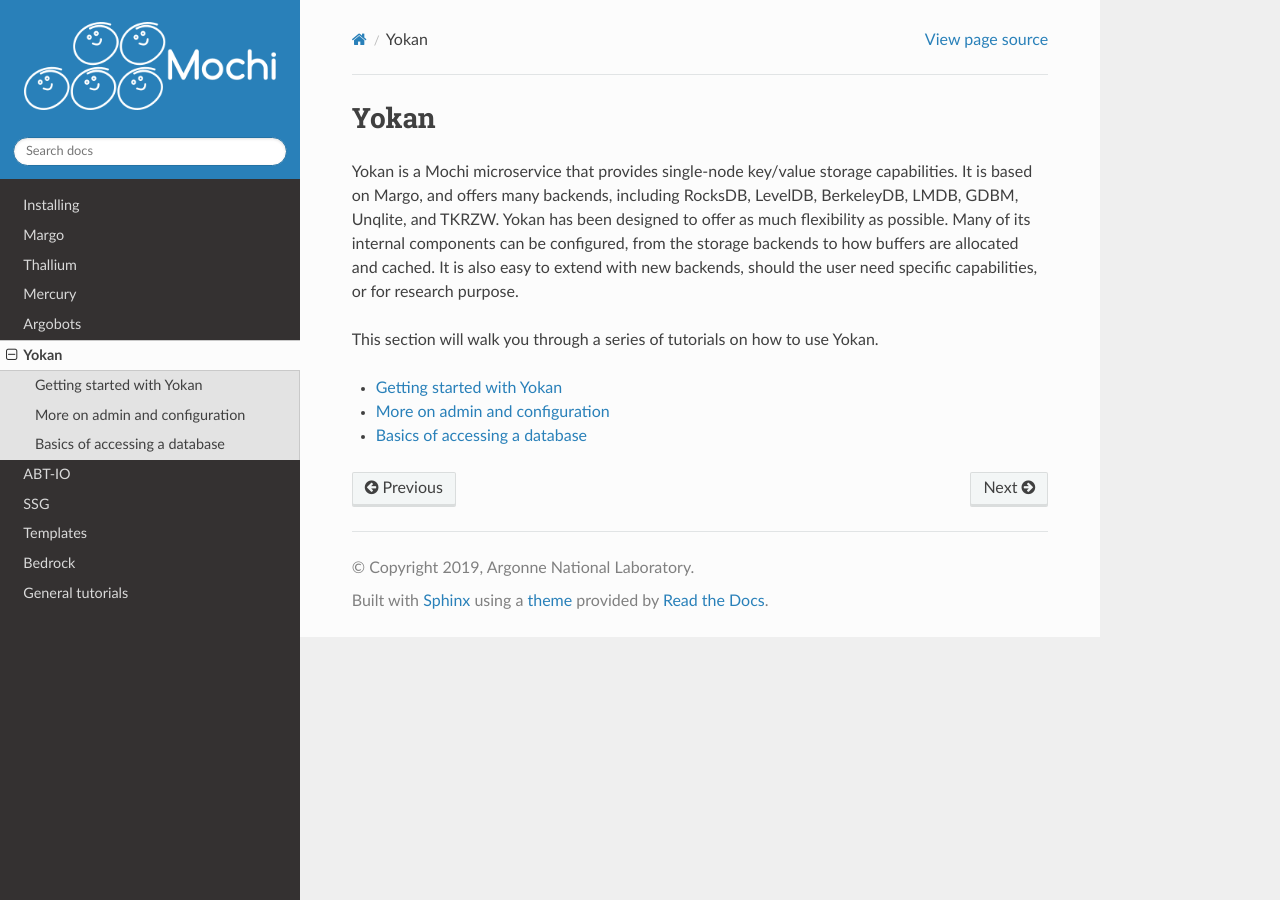
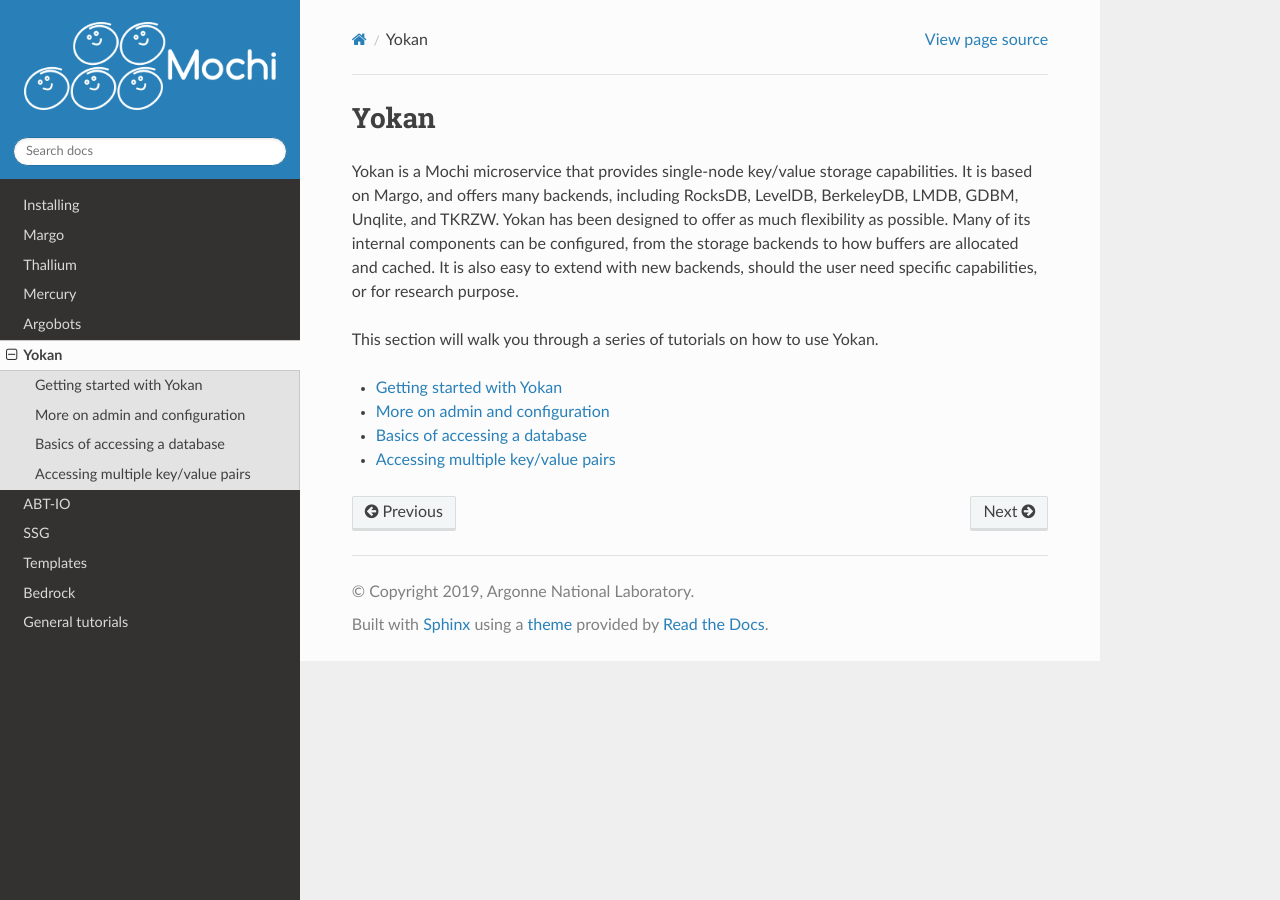
Before and after one commit to mochi-hpc/mochi-doc, a Sphinx documentation site: the page built from docs/source/yokan.rst, in a window 1280 px wide. Built offline with Sphinx 7.4.7 and the Read the Docs theme 2.0.0, drawn with Linux system fonts in a browser that asks for light colours; some of the changed lines change nothing that is shown.

Commit message:
added new page to yokan documentation

```diff
--- a/docs/source/yokan.rst
+++ b/docs/source/yokan.rst
@@ -17,3 +17,4 @@
    yokan/01_init.rst
    yokan/02_config.rst
    yokan/03_basics.rst
+   yokan/04_multi.rst
--- /dev/null
+++ b/docs/source/yokan/04_multi.rst
@@ -0,0 +1,104 @@
+Accessing multiple key/value pairs
+==================================
+
+Each of the functions presented in the previous tutorial
+leads to one RPC sent to the provider. Hence, batching can
+be helpful to optimize performance by accessing multiple
+key/value pairs in a single RPC.
+
+Yokan provides two ways of accessing batches of key/value pairs:
+*packed*, and *unpacked*, with function signatures varying
+slightly depending on which way is used.
+
+Unpacked accesses can be used when lists of keys and values
+are not located in a contiguous memory location. Functions
+using unpacked accesses will generally have the :code:`_multi`
+suffix, and take *arrays of pointers*.
+
+Packed accesses can be used when keys and values are packed
+contiguously in memory. Functions using packed accesses will
+have the :code:`_packed` suffix, and will take *pointers to
+single buffers* instead of arrays of pointers.
+
+.. important::
+
+   In general, it is recommended to use packed accesses as much
+   as possible, even if this means bouncing data through an
+   intermediate buffer. Unpacked accesses should be reserved
+   for cases where (1) such a copy would be costly (e.g. large
+   key/value pairs) and (2) you know the size of the keys and
+   values (or at least a very close upper bound) ahead of time.
+
+
+Unpacked accesses
+-----------------
+
+The following program gives you an example of usage for all
+the unpacked functions.
+
+.. container:: toggle
+
+    .. container:: header
+
+       .. container:: btn btn-info
+
+          client.c (show/hide)
+
+    .. literalinclude:: ../../../code/yokan/04_multi/client-multi.c
+       :language: cpp
+
+These functions are the following.
+
+- :code:`yk_put_multi`: puts multiple key/value pairs into the database.
+- :code:`yk_exists_multi`: checks if multiple keys exist in the database.
+  The :code:`uint8_t flags[]` output parameter is a bitfield, hence for N
+  keys, its size should be :code:`int((N+8)/8)`. The bitfield can be
+  interpreted using :code:`yk_unpack_exists_flag`.
+- :code:`yk_length_multi`: retrieves the length of the values associated
+  with a set of keys.
+- :code:`yk_get_multi`: retrieves the values associated with a set of keys.
+- :code:`yk_list_keys`: lists a specified number of keys, starting after
+  the specified lower bound.
+- :code:`yk_list_keyvals`: same as :code:`yk_list_keyvals` but also returns
+  values.
+
+Once again, more documentation on the semantics of all these functions
+is available in the *yokan/database.h* header.
+
+Packed accesses
+---------------
+
+The following program gives you an example of usage for all
+the packed functions.
+
+.. container:: toggle
+
+    .. container:: header
+
+       .. container:: btn btn-info
+
+          client.c (show/hide)
+
+    .. literalinclude:: ../../../code/yokan/04_multi/client-packed.c
+       :language: cpp
+
+These functions are the following.
+
+- :code:`yk_put_packed`: puts multiple key/value pairs into the database.
+- :code:`yk_exists_packed`: checks if multiple keys exist in the database.
+- :code:`yk_length_packed`: retrieves the length of the values associated
+  with a set of keys.
+- :code:`yk_get_packed`: retrieves the values associated with a set of keys.
+- :code:`yk_list_keys_packed`: lists a specified number of keys, starting after
+  the specified lower bound.
+- :code:`yk_list_keyvals_packed`: same as :code:`yk_list_keyvals` but also returns
+  values.
+
+Note that some of the semantics of these functions differ slighly from that
+of their :code:`_multi` counterpart. Functions that retrieve data (:code:`yk_get_packed`,
+:code:`yk_list_keys_packed`, and :code:`yk_list_keyvals_packed`) do not expect
+you to provide the size of individual items (apart from the key sizes in
+:code:`yk_get_packed`), but require you to provide a total buffer size.
+The functions will then try to fill this buffer. This is especially useful
+when keys and values have varying sizes that are not known in advance, as
+you don't need to query their sizes first.
```
